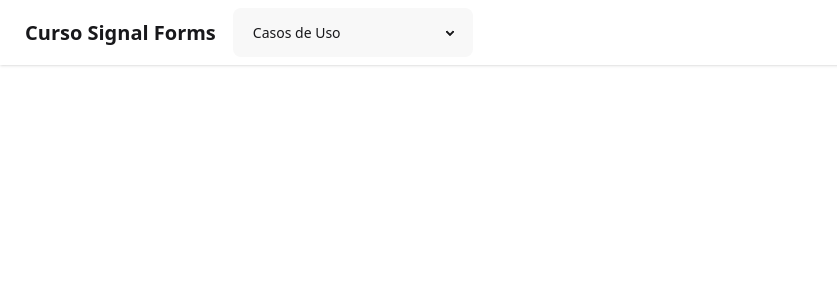
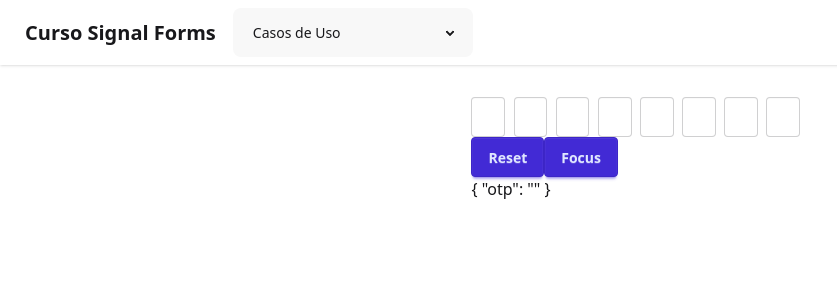
Before and after one commit to lodovikoa/curso-signal-forms, an Angular app: page /15-custom-controls in a window 1280 px wide. Before the commit this address led to /. Shown: the top 300 px of the page, without its empty margins (0-837 px from the left). Built offline with nearby package versions, Linux system fonts and the light colour scheme.

Commit message:
feat: curso

```diff
--- a/src/app/app.routes.ts
+++ b/src/app/app.routes.ts
@@ -13,6 +13,7 @@ import { CompanyForm } from './features/11.company-form/company-form.component';
 import { AsyncValidators } from './features/12.async-validators/async-validators.component';
 import { SubmitForm } from './features/13.submit-form/submit-form.component';
 import { FieldFocus } from './features/14.field-focus/field-focus.component';
+import { CustomControls } from './features/15.custom-controls/custom-controls.component';
 
 export const routes: Routes = [
   { path: '1-simple-form', component:SimplesForm },
@@ -28,5 +29,6 @@ export const routes: Routes = [
   { path: '11-company-form', component:CompanyForm },
   { path: '12-async-validators', component:AsyncValidators },
   { path: '13-submit-form', component:SubmitForm },
-  { path: '14-field-focus', component:FieldFocus }
+  { path: '14-field-focus', component:FieldFocus },
+  { path: '15-custom-controls', component:CustomControls }
 ];
--- /dev/null
+++ b/src/app/features/15.custom-controls/components/otp/otp.component.html
@@ -0,0 +1,13 @@
+<label class="otp">
+  @for (item of numberQuantityArray(); track $index) {
+  <span></span>
+  }
+
+  <input type="text"
+    #input
+    [(ngModel)]="value"
+    autocomplete="one-time-code"
+    inputmode="numeric"
+    [maxlength]="resolveMaxLength()"
+    (blur)="touch.emit()" />
+</label>
--- /dev/null
+++ b/src/app/features/15.custom-controls/components/otp/otp.component.ts
@@ -0,0 +1,31 @@
+import { Component, computed, ElementRef, input, InputSignal, InputSignalWithTransform, model, output, OutputRef, viewChild } from '@angular/core';
+import { FormsModule } from '@angular/forms';
+import { FormValueControl } from '@angular/forms/signals';
+
+@Component({
+  imports: [ FormsModule ],
+  selector: 'app-otp',
+  styleUrl: './otp.component.css',
+  templateUrl: './otp.component.html',
+})
+export class Otp implements FormValueControl<string> {
+  value = model('');
+
+  maxLength = input<number | undefined>();
+
+  touch = output();
+
+  resolveMaxLength = computed(() => this.maxLength() ?? 4);
+
+  numberQuantityArray = computed(() => Array.from({ length: this.resolveMaxLength() }));
+
+  inputElementRef = viewChild.required<ElementRef<HTMLInputElement>>('input');
+
+  focus(options?: FocusOptions): void {
+    this.inputElementRef().nativeElement.focus(options);
+  }
+
+  reset(): void {
+    this.value.set('');
+  }
+}
--- /dev/null
+++ b/src/app/features/15.custom-controls/custom-controls.component.html
@@ -0,0 +1,8 @@
+<app-otp [formField]="form1.otp" />
+
+<div>
+  <button class="btn btn-primary" (click)="reset()">Reset</button>
+  <button class="btn btn-primary" (click)="focus()">Focus</button>
+</div>
+
+<div>{{ form1().value() | json }}</div>
--- /dev/null
+++ b/src/app/features/15.custom-controls/custom-controls.component.ts
@@ -0,0 +1,33 @@
+import { Component, signal } from '@angular/core';
+import { Otp } from './components/otp/otp.component';
+import { debounce, form, FormField, maxLength } from '@angular/forms/signals';
+import { JsonPipe } from '@angular/common';
+
+interface FormModel {
+  otp: string;
+}
+
+@Component({
+  imports: [Otp, FormField, JsonPipe ],
+  selector: 'app-custom-controls',
+  styleUrl: './custom-controls.component.css',
+  templateUrl: './custom-controls.component.html',
+})
+export class CustomControls {
+
+  protected formodel = signal<FormModel>({
+    otp: ''
+  });
+
+  protected form1 = form(this.formodel, schema => {
+    maxLength(schema.otp, 8);
+  });
+
+  reset() {
+    this.form1.otp().reset();
+  }
+
+  focus() {
+    this.form1.otp().focusBoundControl();
+  }
+}
```
Also changed, not shown: src/app/features/15.custom-controls/components/otp/otp.component.css (added), src/app/features/15.custom-controls/custom-controls.component.css (added).
